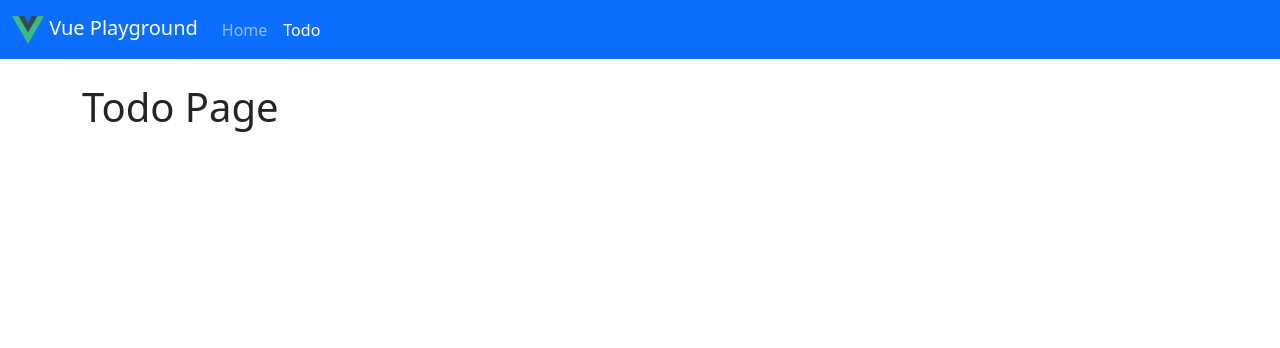
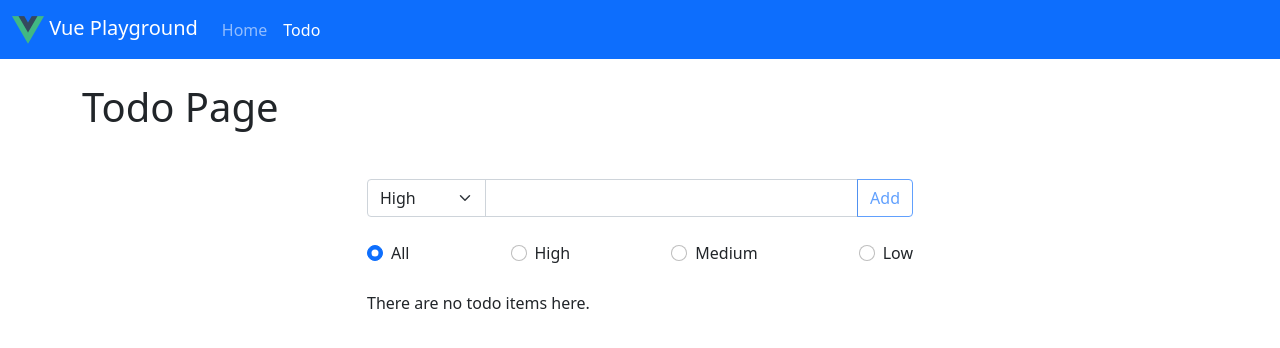
Before and after one commit to opnrivers/vue-playground, a Vue app: page /todo in a window 1280 px wide. Shown: the top 348 px of the page. Built offline with nearby package versions, Linux system fonts and the light colour scheme.

Commit message:
init functional todo

```diff
--- /dev/null
+++ b/src/views/todo.js
@@ -0,0 +1,49 @@
+export default {
+  name: 'todo',
+  data() {
+    return {
+      priorities: [{
+        label: 'High',
+        id: 'high-priority',
+      }, {
+        label: 'Medium',
+        id: 'medium-priority',
+      }, {
+        label: 'Low',
+        id: 'low-priority',
+      }],
+      items: [],
+      selected: 'high-priority',
+      picked: 'all-priorities',
+      input: '',
+      filtered: [],
+    };
+  },
+  mounted() {
+    this.filtered = this.items;
+  },
+  methods: {
+    addItem() {
+      this.items.push({
+        value: this.input,
+        priority: this.selected,
+      });
+
+      this.input = '';
+      this.picked = 'all-priorities';
+      this.filterItems(this.picked);
+    },
+    removeItem(item, index) {
+      this.filtered.splice(index, 1);
+      this.items.splice(this.items.indexOf(item), 1);
+    },
+    filterItems(picked) {
+      if (picked === 'all-priorities') {
+        this.filtered = this.items;
+      } else {
+        this.filtered = this.items
+          .filter((item) => item.priority === picked);
+      }
+    },
+  },
+};
--- /dev/null
+++ b/src/views/todo.scss
@@ -0,0 +1,17 @@
+.high-priority,
+.medium-priority,
+.low-priority {
+  border-left-width: 4px;
+}
+
+.high-priority {
+  border-left-color: red;
+}
+
+.medium-priority {
+  border-left-color: orange;
+}
+
+.low-priority {
+  border-left-color: green;
+}
--- a/src/views/todo.vue
+++ b/src/views/todo.vue
@@ -1,5 +1,77 @@
 <template>
   <div class="container">
     <h1 class="mb-5">Todo Page</h1>
+
+    <div class="row">
+      <div class="col-12 col-sm-10 col-md-8 col-lg-6 offset-sm-1 offset-md-2 offset-lg-3">
+        <div class="input-group mb-4">
+          <select class="form-select" style="flex: 0.2 1 auto;" v-model="selected">
+            <option
+              v-for="(item, index) in priorities"
+              :key="index"
+              :value="item.id">{{ item.label }}
+            </option>
+          </select>
+
+          <input
+            v-model="input"
+            type="text"
+            class="form-control">
+
+          <button
+            @click="addItem"
+            :disabled="!input.length"
+            class="btn btn-outline-primary"
+            type="button">Add
+          </button>
+        </div>
+
+        <div class="d-flex justify-content-between mb-4">
+
+          <div
+            v-for="(item, index) in [{
+              label: 'All',
+              id: 'all-priorities',
+            }, ...priorities]"
+            :key="index"
+            class="form-check">
+
+            <input
+              v-model="picked"
+              class="form-check-input"
+              type="radio"
+              name="filterByPriority"
+              :id="item.id"
+              :value="item.id"
+              @click="filterItems(item.id)">
+
+            <label class="form-check-label" :for="item.id">
+              {{ item.label }}
+            </label>
+          </div>
+        </div>
+
+        <p v-if="!filtered.length">There are no todo items here.</p>
+
+        <div
+          v-for="(item, index) in filtered"
+          :key="index"
+          :class="item.priority"
+          class="card mb-3">
+
+          <div class="card-body d-flex justify-content-between">
+            {{ $filters.capitalize(item.value) }}
+
+            <button
+              @click="removeItem(item, index)"
+              type="button"
+              class="btn-close"></button>
+          </div>
+        </div>
+      </div>
+    </div>
   </div>
 </template>
+
+<script src="./todo.js"></script>
+<style lang="scss" scoped src="./todo.scss"></style>
```
